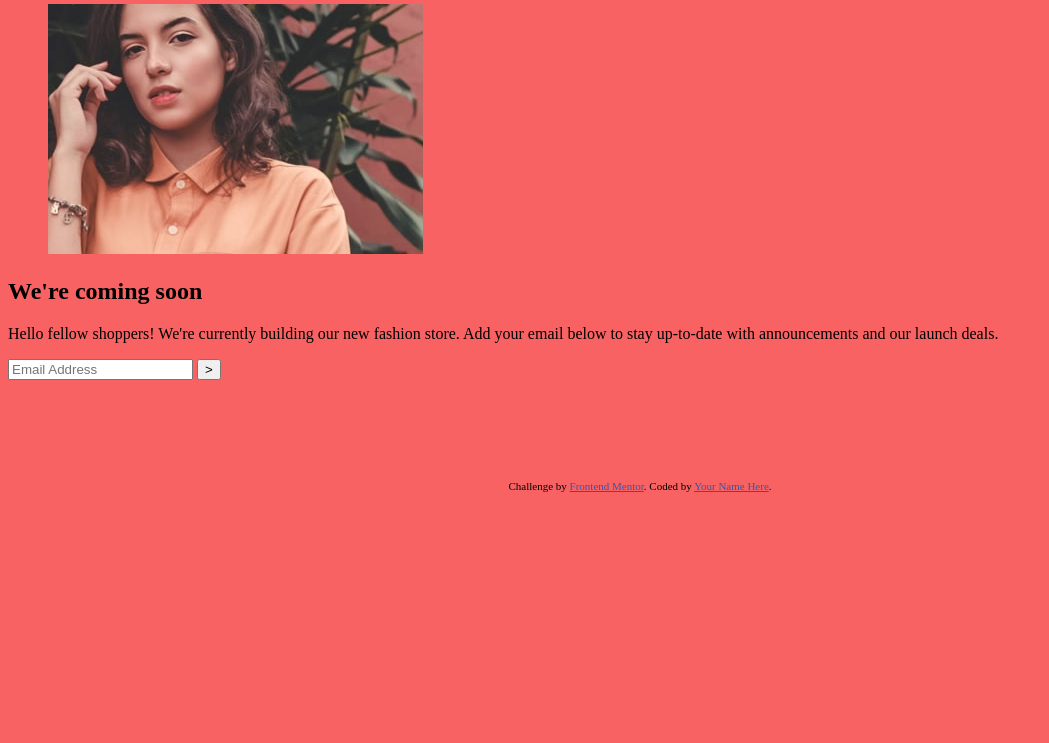
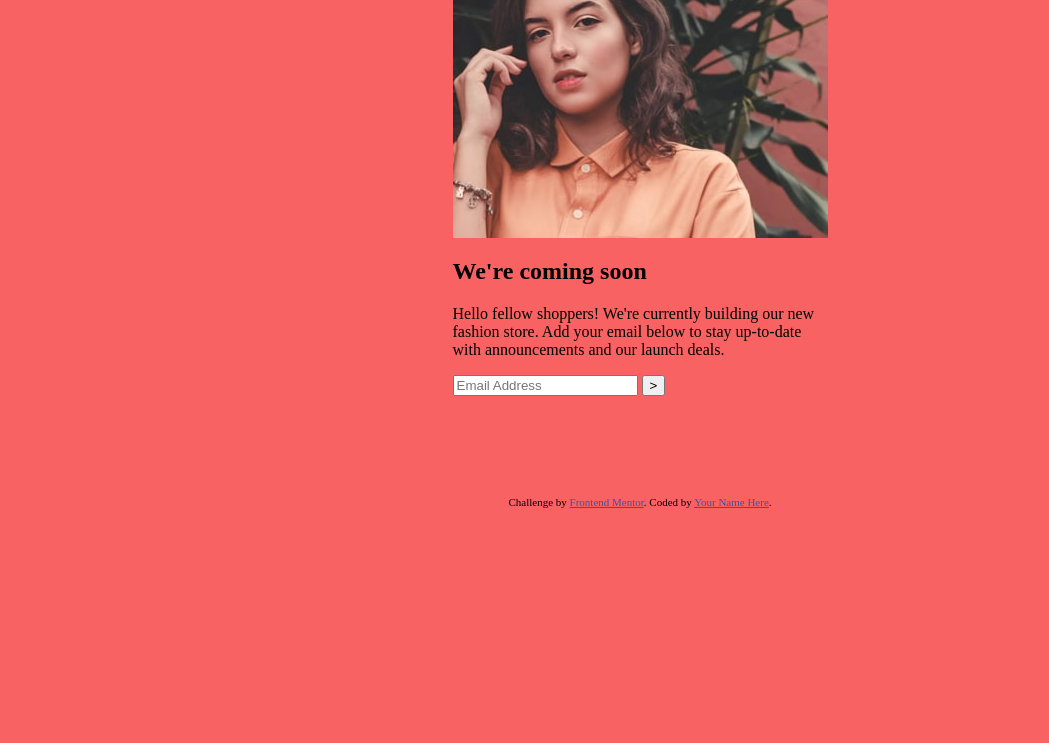
Before and after one commit to crojasf/04-base-apparel, a website: page index.html in a window 1280 px wide. Shown: the part 57-800 px from the top of the page, without its empty margins (0-1049 px from the left). Drawn offline with Linux system fonts and the light colour scheme.

Commit message:
actualizar enlace de logo en el html y reemplazar por css la imagen principal

```diff
--- a/index.html
+++ b/index.html
@@ -22,11 +22,10 @@
 <main>
 
   <header class="logo">
-    <img src="/images/logo.svg" alt="" class="logo__image" />
+    <img src="images/logo.svg" alt="" class="logo__image" />
   </header>
-  <figure class="hero">
-    <img src="images/hero-mobile.jpg" alt="" class="hero__image" />
-  </figure>
+  <article class="hero">
+  </article>
   <article class="comming">
     <h1 class="comming__tittle"><span class="comming__tittle--highlight">We're</span> coming soon</h1>
     <p class="comming__parraf">Hello fellow shoppers! We're currently building our new fashion store.
--- a/src/style.scss
+++ b/src/style.scss
@@ -24,9 +24,21 @@ BASE
 
 
 body {
- background-color: $color-primary-soft;
+	background-color: $color-primary-soft;
 }
 
+main {
+	max-width: 375px;
+	margin: 0 auto;
+	position: flex;
+}
+
+
+.hero {
+	background-image: url('../images/hero-mobile.jpg');
+	width: 375px;
+	height: 250px;
+}
 
 footer {
 	margin-top: 100px;
```
Also changed, not shown: css/style.css.
